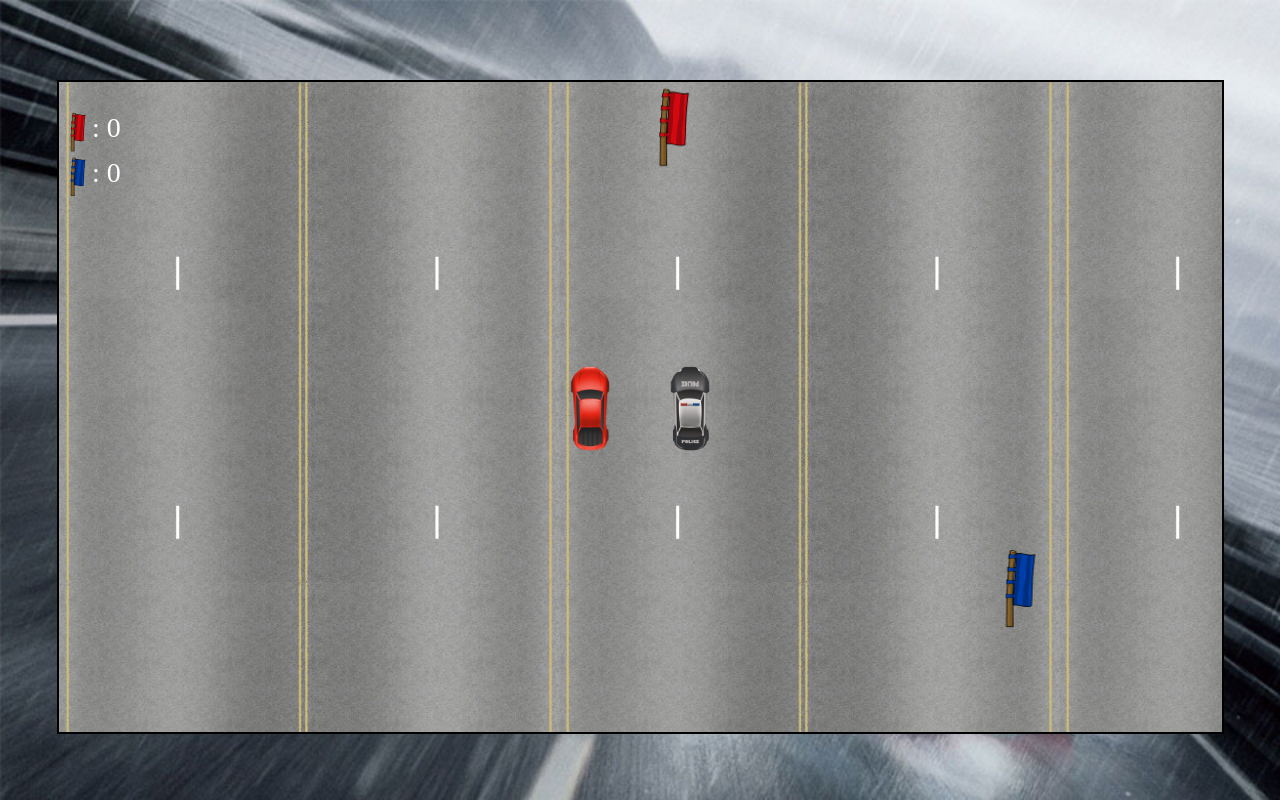
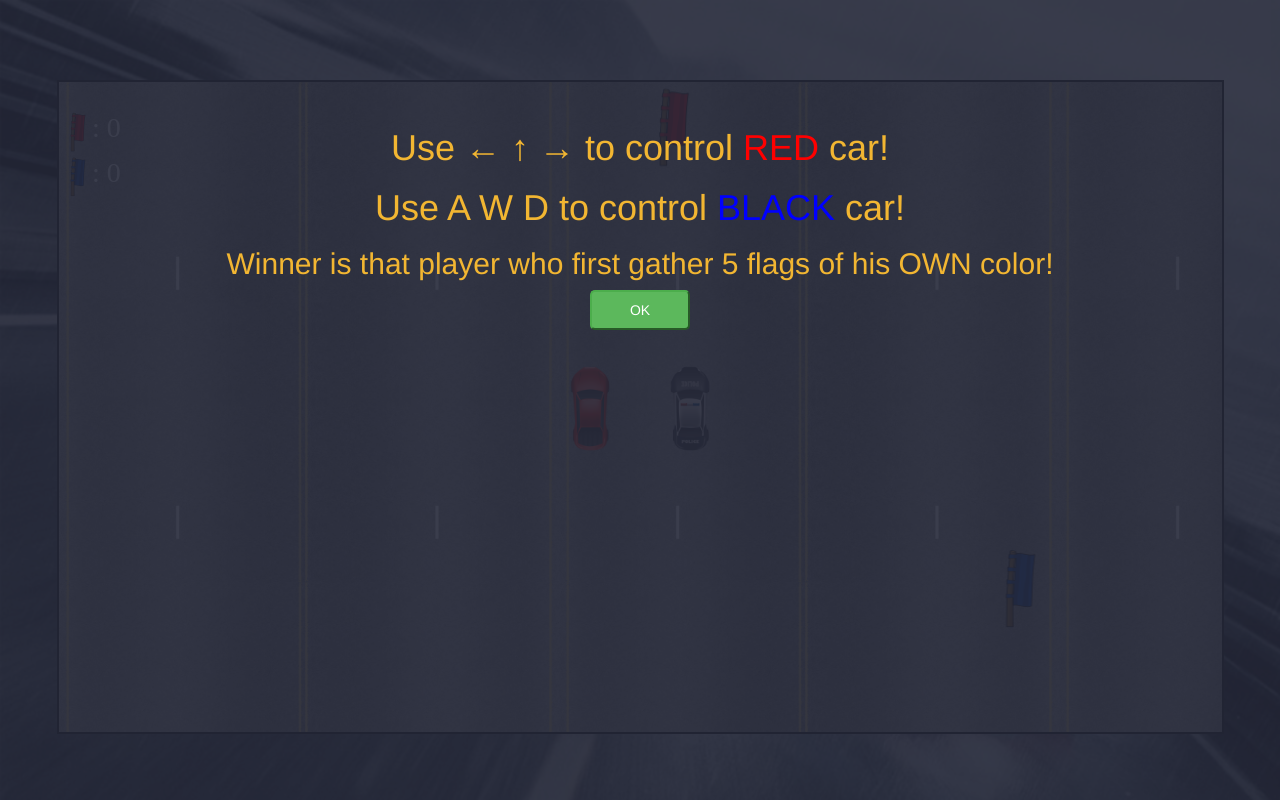
Before and after one commit to vladyslavkuliani/Racing-Game, a plain HTML site: page index.html in a window 1280 px wide. Drawn offline with nearby package versions, Linux system fonts and the light colour scheme.

Commit message:
added load screen; game is playable but need correction when someone wins the game

```diff
--- a/css/main.css
+++ b/css/main.css
@@ -21,3 +21,35 @@ canvas {
 img {
   borde: 2px solid black;
 }
+
+.message{
+      height: 100%; /*0%*/
+      width: 100%;
+      position: fixed;
+      z-index: 1;
+      left: 0;
+      bottom: 0;
+      text-align: center;
+      background-color: rgba(37,40,57, 0.9);
+      color: #f2b632;
+      overflow-x: hidden;
+      transition: 1.5s;
+}
+
+.red{
+  color: #FF0000;
+}
+
+.blue{
+  color: #0000FF;
+}
+
+.button {
+  width: 100px;
+  height: 40px;
+  border-radius: 5px;
+}
+
+.inside{
+  margin-top: 10%;
+}
--- a/index.html
+++ b/index.html
@@ -1,6 +1,8 @@
 <!DOCTYPE html>
 <html>
   <head>
+    <meta charset="UTF-8">
+    <link rel="stylesheet" href="https://maxcdn.bootstrapcdn.com/bootstrap/3.3.7/css/bootstrap.min.css" integrity="sha384-BVYiiSIFeK1dGmJRAkycuHAHRg32OmUcww7on3RYdg4Va+PmSTsz/K68vbdEjh4u" crossorigin="anonymous">
     <link type="text/css" rel="stylesheet" href="css/main.css">
     <script
   src="https://code.jquery.com/jquery-3.1.1.js"
@@ -9,5 +11,13 @@
     <script src="script/javascript.js"></script>
   </head>
   <body>
+    <div class="message">
+      <div class="inside">
+        <h1>Use &#8592 &#8593 &#8594 to control <span class="red">RED</span> car!</h1>
+        <h1>Use A W D to control <span class="blue">BLACK</span> car!</h1>
+        <h2>Winner is that player who first gather 5 flags of his OWN color!</h2>
+        <button class="btn-success button">OK</button>
+    </div>
+    </div>
   </body>
 </html>
--- a/script/javascript.js
+++ b/script/javascript.js
@@ -30,6 +30,18 @@ var flag1 = new Flag(Math.random()*(canvasW - 40), Math.random()*(canvasH - 80),
 var flag2 = new Flag(Math.random()*(canvasW - 40), Math.random()*(canvasH - 80), "blue");
 
 $(document).ready(function(){
+  $('.button').on('click', function(){
+    document.addEventListener("keydown", function (e) {
+    	keysDown[e.keyCode] = true;
+    }, false);
+
+    document.addEventListener("keyup", function (e) {
+    	delete keysDown[e.keyCode];
+    }, false);
+
+    $('.message').css('height', '0');
+  });
+
   appendCanvas();
   main();
 });
@@ -50,14 +62,6 @@ function appendCanvas(){
   $('body').append(canvas);
 }
 
-
-addEventListener("keydown", function (e) {
-	keysDown[e.keyCode] = true;
-}, false);
-
-addEventListener("keyup", function (e) {
-	delete keysDown[e.keyCode];
-}, false);
 
 function updatePosition(timeModifier){
 
@@ -206,7 +210,10 @@ function reset(flag){
   car2.y = canvasH/2-50;
   car2.rotate = 0;
   flag2.flagsCount = 0;
+
+  $('.message').css('height', '100%');
 }
+
 
 function main(){
   var currTimePoint = new Date();
```
Also changed, not shown: README.md, 2 other files.
